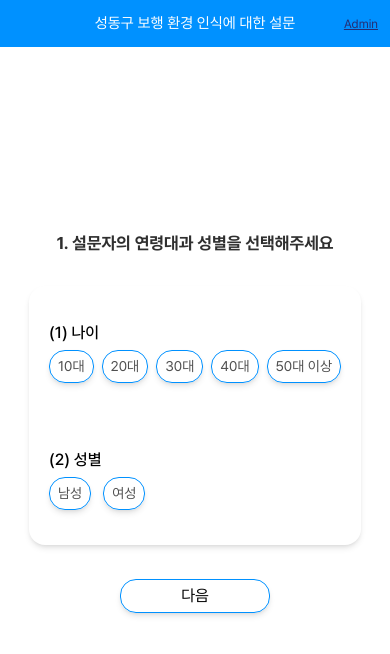
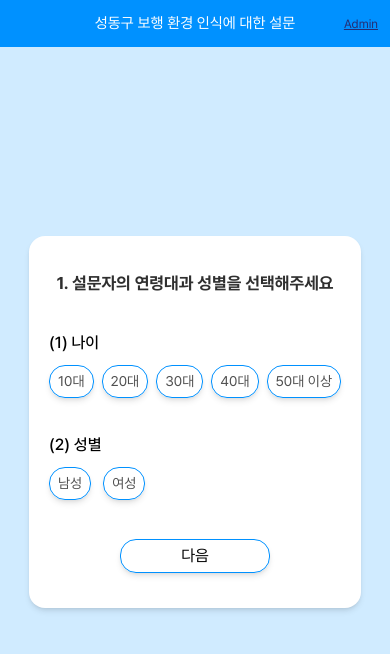
Before and after one commit to arky02/Hanyang_RoadSurvey_Front, a Next.js app: page / in a window 390 px wide. Shown: the top 654 px of the page. Built offline with nearby package versions, Linux system fonts and the light colour scheme.

Commit message:
design: 디자인 수정

```diff
--- a/pages/choice.tsx
+++ b/pages/choice.tsx
@@ -132,11 +132,11 @@ function ChoicePage() {
                           backgroundColor:
                             tempRoundResult[0] === idx + 1 ? "#" + el : "white",
                         }}
-                        className={`rounded-full md:text-[22px] text-[18px] hover:text-[18px] md:w-[43px] md:h-[43px] w-[37px] h-[37px] shadow-md hover:shadow-xl md:hover:text-[33px] hover:text-[22px] md:hover:h-[52px] md:hover:w-[52px] hover:h-[43px] hover:w-[43px] border-[1.5px] border-[#${el}] ${
+                        className={`rounded-full md:text-[22px] text-[18px] hover:text-[18px] md:w-[43px] md:h-[43px] w-[37px] h-[37px] shadow-md hover:shadow-xl md:hover:text-[25px] hover:text-[22px] md:hover:h-[52px] md:hover:w-[52px] hover:h-[43px] hover:w-[43px] border-[1.5px] border-[#${el}] ${
                           isImgRendered && "ease-in-out duration-150"
                         } ${
                           tempRoundResult[0] === idx + 1
-                            ? `md:h-[52px] md:w-[52px] w-[42px] h-[42px] text-[22px] hover:text-[22px] md:text-[33px] md:hover:text-[33px]`
+                            ? `md:h-[52px] md:w-[52px] w-[42px] h-[42px] text-[22px] hover:text-[22px] md:text-[25px] md:hover:text-[25px]`
                             : ""
                         }`}
                         onClick={() =>
@@ -174,11 +174,11 @@ function ChoicePage() {
                           backgroundColor:
                             tempRoundResult[1] === idx + 1 ? "#" + el : "white",
                         }}
-                        className={`rounded-full md:text-[22px] text-[18px] hover:text-[18px] md:w-[43px] md:h-[43px] w-[37px] h-[37px] shadow-md hover:shadow-xl md:hover:text-[33px] hover:text-[22px] md:hover:h-[52px] md:hover:w-[52px] hover:h-[43px] hover:w-[43px] border-[1.5px] border-[#${el}] ${
+                        className={`rounded-full md:text-[22px] text-[18px] hover:text-[18px] md:w-[43px] md:h-[43px] w-[37px] h-[37px] shadow-md hover:shadow-xl md:hover:text-[25px] hover:text-[22px] md:hover:h-[52px] md:hover:w-[52px] hover:h-[43px] hover:w-[43px] border-[1.5px] border-[#${el}] ${
                           isImgRendered && "ease-in-out duration-150"
                         } ${
                           tempRoundResult[1] === idx + 1
-                            ? `md:h-[52px] md:w-[52px] w-[42px] h-[42px] text-[22px] hover:text-[22px] md:text-[33px] md:hover:text-[33px]`
+                            ? `md:h-[52px] md:w-[52px] w-[42px] h-[42px] text-[22px] hover:text-[22px] md:text-[25px] md:hover:text-[25px]`
                             : ""
                         }`}
                         onClick={() =>
--- a/pages/index.tsx
+++ b/pages/index.tsx
@@ -22,7 +22,7 @@ export default function Home() {
   }
 
   return (
-    <div className="flex justify-center items-center h-[100vh] md:bg-[#0091ff4d]">
+    <div className="flex justify-center items-center h-[100vh] bg-[#0091ff2f]">
       <button
         className="absolute md:top-[18px] md:text-[16px] text-[12px] top-[10px] md:border-[1px] md:border-[#202020] w-fit z-10 rounded-md md:px-[10px] md:py-[5px] p-[5px] md:right-[20px] right-[7px] md:shadow-md md:text-[#171717] text-[#242e74] underline md:no-underline"
         onClick={() => router.push("/result")}
@@ -32,14 +32,17 @@ export default function Home() {
       <div className="top-0 absolute bg-[#0091ff] w-full text-white font-semibold text-center md:p-5 p-3 md:text-[20px] text-[15px]">
         성동구 보행 환경 인식에 대한 설문
       </div>
-      <section className=" bg-white rounded-2xl w-[700px] md:shadow-md md:h-[730px] py-[10px] flex items-center justify-center md:mt-[70px] ">
-        <div className="flex flex-col md:gap-[50px] gap-[30px] w-fit items-center md:items-start">
+      <section className="rounded-2xl w-[700px] md:shadow-md py-[10px] flex items-center justify-center md:mt-[70px] md:bg-white">
+        <div className="flex flex-col md:gap-[50px] gap-[30px] md:gap-[50px] w-fit items-center md:items-start">
+          <section className="rounded-2xl bg-white flex flex-col justify-evenly md:px-10 md:w-[500px] items-center md:h-[500px] bg-[#0091ff20] shadow-md md:shadow-none md:gap-[10px] gap-[35px] px-[20px] py-[35px] mx-[10px]">
             <h3 className="md:text-[20px] text-[17px] text-[#2f2f2f] md:w-fit font-bold  ">
               1. 설문자의 연령대과 성별을 선택해주세요
             </h3>
-          <section className="rounded-2xl bg-white flex flex-col justify-evenly md:px-10 md:w-[500px]  md:h-[400px] bg-[#0091ff20] shadow-md md:gap-[10px] gap-[5px] px-[20px] py-[35px] mx-[10px]">
-            <h3 className="md:text-[18px] text-[16px] font-medium">(1) 나이</h3>
-            <div className="flex md:gap-3 gap-2 md:-mt-4">
+            <div className="flex flex-col items-start gap-[10px] md:gap-[20px] w-full">
+              <h3 className="md:text-[18px] text-[16px] font-medium">
+                (1) 나이
+              </h3>
+              <div className="flex md:gap-3 gap-2 ">
                 {ageArr.map((el) => (
                   <SmallBtn
                     key={el}
@@ -49,11 +52,12 @@ export default function Home() {
                   />
                 ))}
               </div>
-
-            <h3 className="md:text-[18px] text-[16px] font-medium md:mt-0 mt-[60px]">
+            </div>
+            <div className="flex flex-col items-start gap-[10px] md:gap-[20px] w-full">
+              <h3 className="md:text-[18px] text-[16px] font-medium md:mt-0 ">
                 (2) 성별
               </h3>
-            <div className="flex gap-3 md:-mt-4">
+              <div className="flex gap-3 ">
                 {sexArr.map((el) => (
                   <SmallBtn
                     key={el}
@@ -63,13 +67,14 @@ export default function Home() {
                   />
                 ))}
               </div>
-          </section>
+            </div>
             <button
               className="md:w-[500px] w-[150px] hover:bg-[#0091ff] hover:text-white border-[#0091ff] border-[1px] rounded-2xl text-black font-semibold text-[16px] md:text-[17px] md:py-3 py-1 shadow-md md:mt-0 mt-1"
               onClick={handleNextClick}
             >
               다음
             </button>
+          </section>
         </div>
       </section>
     </div>
```
Lines whose indentation alone changed are shown as unchanged.
